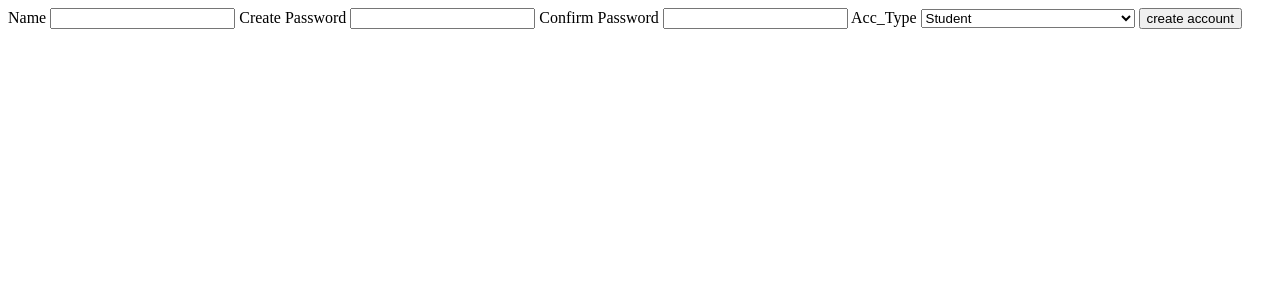
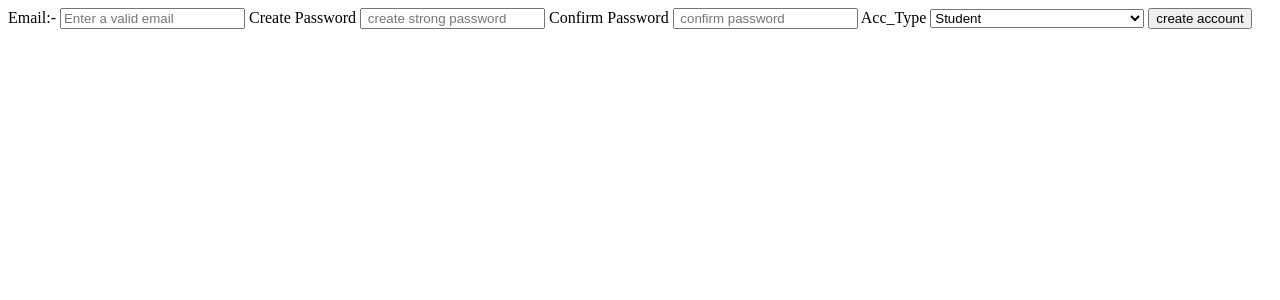
Before and after one commit to 24f3004299/Placement_Portal_App-V1, a Flask app: page /register in a window 1280 px wide. Shown: the top 300 px of the page. Run offline with Flask 3, Linux system fonts and the light colour scheme.

Commit message:
Update register.html

```diff
--- a/templates/register.html
+++ b/templates/register.html
@@ -6,14 +6,14 @@
     <title>Form</title>
   </head>
   <body>
-    <form method="post">
-      <label for="email">Name</label>
-      <input name="email" id="email" type="email" />
+     <form method="post">
+      <label for="email">Email:-</label>
+      <input name="email" id="email" type="email" placeholder="Enter a valid email"/>
 
       <label for="pass">Create Password</label>
-      <input name="pass" id="pass" />
+      <input name="pass" id="pass" type="password" placeholder=" create strong password"/>
       <label for="Cpass">Confirm Password</label>
-      <input name="Cpass" id="Cpass" />
+      <input name="Cpass" id="Cpass" type="password" placeholder=" confirm password"/>
       <label for="Name">Acc_Type</label>
       <select name="Type" id="Type">
         User Type:
@@ -23,4 +23,5 @@
       <button>create account</button>
     </form>
   </body>
+
 </html>
```
